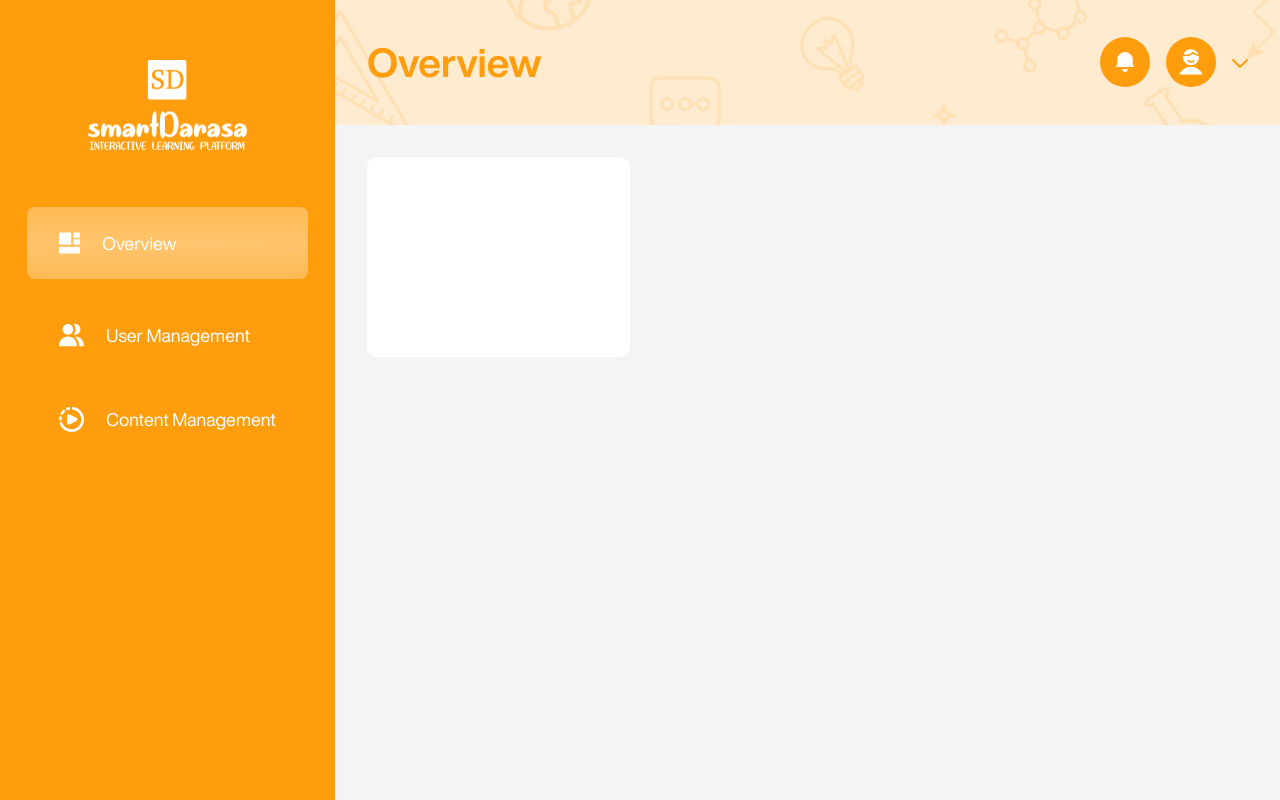
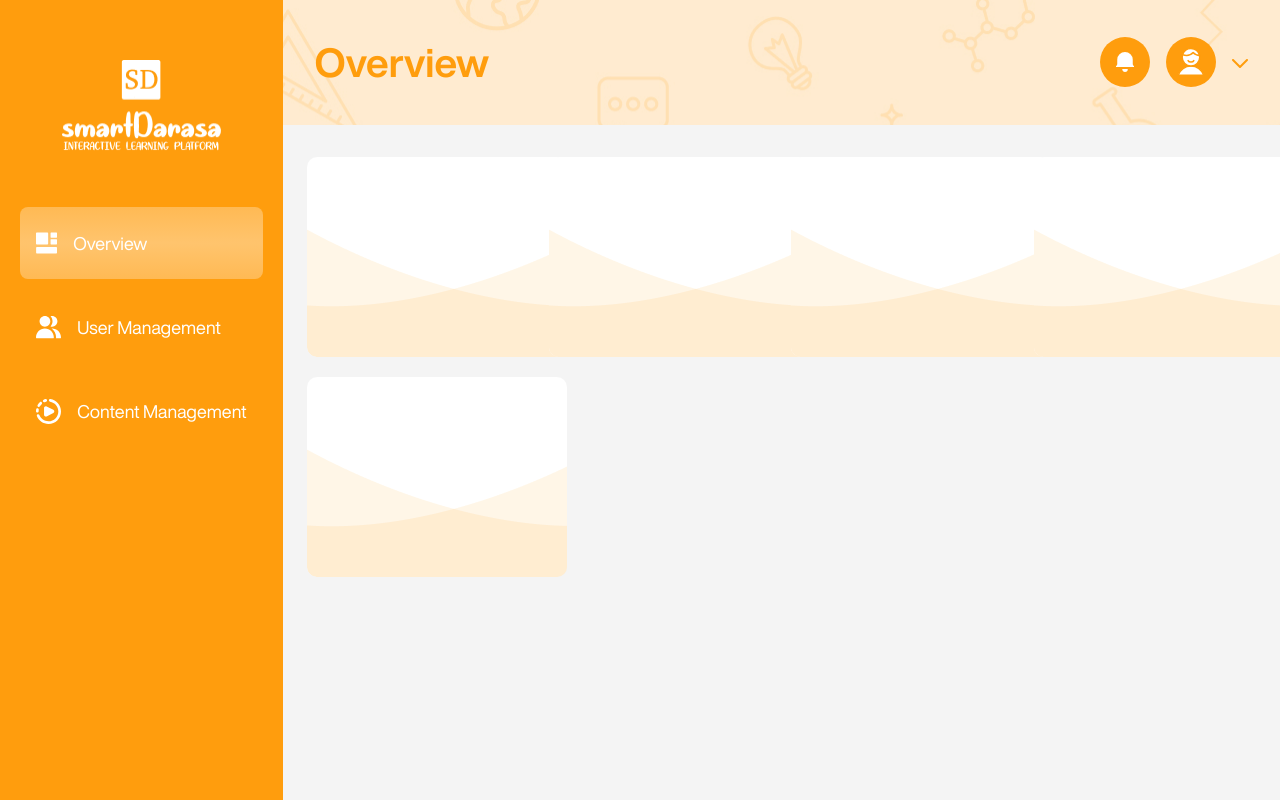
Before and after one commit to vaylette/SDAdmin, a Next.js app: page /dashboard in a window 1280 px wide. Built offline with nearby package versions, Linux system fonts and the light colour scheme.

Commit message:
Adjusted the side navbar layout and overview cards alignment

```diff
--- a/app/_components/aside.tsx
+++ b/app/_components/aside.tsx
@@ -8,13 +8,13 @@ export default function Aside() {
     const pathname = usePathname()
   return (
     <>
-      <aside className="h-full lg:w-[454px] 2xl:w-[404px] bg-orange-default flex flex-col items-center">
+      <aside className="h-full lg:w-[354px] 2xl:w-[404px] bg-orange-default flex flex-col items-center px-4">
          <div className="pt-[60px]">
             <Image src={logo} className="w-[159px] h-[91.2px]" alt="SmartDarasa" />
         </div>
         <ul className="flex flex-col pt-14 gap-3 text-lg text-white-default">
             <li>
-                <Link href='/dashboard' className={`w-auto h-auto py-[22px] px-8 flex flex-row items-center cursor-pointer gap-[22px] rounded-lg radial ${pathname === '/dashboard' && 'radial_active mb-2'}`}>
+                <Link href='/dashboard' className={`w-auto h-auto py-[22px] px-4 2xl:px-8 flex flex-row items-center cursor-pointer gap-4 rounded-lg radial ${pathname === '/dashboard' && 'radial_active'}`}>
                     <svg xmlns="http://www.w3.org/2000/svg" width="21" height="22" viewBox="0 0 21 22" fill="none">
                         <path d="M20 14.9546C20.5523 14.9546 21 15.4023 21 15.9546L21 20.3823C21 20.9346 20.5523 21.3823 20 21.3823L1.10989 21.3823C0.557602 21.3823 0.109886 20.9346 0.109886 20.3823L0.109886 15.9546C0.109886 15.4023 0.557602 14.9546 1.10989 14.9546L20 14.9546Z" fill="white"/>
                         <path d="M11.1619 0.492187C11.7141 0.492187 12.1619 0.939903 12.1619 1.49219L12.1619 11.5442C12.1619 12.0965 11.7141 12.5442 11.1619 12.5442L0.999979 12.5442C0.447695 12.5442 -1.95807e-05 12.0965 -1.95566e-05 11.5442L-2.00709e-05 1.49219C-2.00467e-05 0.939901 0.447695 0.492187 0.99998 0.492187L11.1619 0.492187Z" fill="white"/>
@@ -25,7 +25,7 @@ export default function Aside() {
                 </Link>
             </li>
             <li>
-                <Link href='/dashboard/user-management' className={`w-auto h-auto py-[22px] px-8 flex flex-row items-center gap-[22px] cursor-pointer radial rounded-lg ${pathname === '/dashboard/user-management' && 'radial_active mb-2'}`}>
+                <Link href='/dashboard/user-management' className={`w-auto h-auto py-[22px] px-4 2xl:px-8 flex flex-row items-center gap-4 cursor-pointer radial rounded-lg ${pathname === '/dashboard/user-management' && 'radial_active'}`}>
                     <svg xmlns="http://www.w3.org/2000/svg" width="25" height="23" viewBox="0 0 25 23" fill="none">
                         <path fillRule="evenodd" clipRule="evenodd" d="M14.2856 5.35711C14.2856 8.31576 11.8872 10.7142 8.92852 10.7142C5.96987 10.7142 3.57141 8.31576 3.57141 5.35711C3.57141 2.39846 5.96987 0 8.92852 0C11.8872 0 14.2856 2.39846 14.2856 5.35711ZM8.92852 12.4999C3.99743 12.4999 0 16.4973 0 21.4284C0 21.9215 0.399743 22.3212 0.892852 22.3212H16.9642C17.4573 22.3212 17.857 21.9215 17.857 21.4284C17.857 16.4973 13.8596 12.4999 8.92852 12.4999ZM24.1071 22.3212H19.9599C20.0441 22.0383 20.0893 21.7386 20.0893 21.4284C20.0893 17.7836 18.3422 14.547 15.6398 12.5101C15.7828 12.5033 15.9267 12.4999 16.0715 12.4999C21.0026 12.4999 25 16.4973 25 21.4284C25 21.9215 24.6003 22.3212 24.1071 22.3212ZM16.0715 10.7142C15.5327 10.7142 15.0125 10.6347 14.5219 10.4867C15.7614 9.13593 16.5179 7.33487 16.5179 5.35711C16.5179 3.37935 15.7614 1.57829 14.5219 0.227523C15.0125 0.0795418 15.5327 0 16.0715 0C19.0301 0 21.4286 2.39846 21.4286 5.35711C21.4286 8.31576 19.0301 10.7142 16.0715 10.7142Z" fill="white"/>
                     </svg>
@@ -33,7 +33,7 @@ export default function Aside() {
                 </Link>
             </li>
             <li>
-                <Link href='/dashboard/content-management' className={`w-auto h-auto py-[22px] px-8 flex flex-row items-center gap-[22px] cursor-pointer radial rounded-lg ${pathname === '/dashboard/content-management' && 'radial_active mb-2'}`}>
+                <Link href='/dashboard/content-management' className={`w-auto h-auto py-[22px] px-4 2xl:px-8 flex flex-row items-center gap-4 cursor-pointer radial rounded-lg ${pathname === '/dashboard/content-management' && 'radial_active'}`}>
                     <svg xmlns="http://www.w3.org/2000/svg" width="25" height="25" viewBox="0 0 25 25" fill="none">
                         <path d="M14.4465 0.0163865C13.7157 -0.0985971 13.0306 0.403804 12.9163 1.13853C12.8019 1.87326 13.3016 2.56208 14.0324 2.67707C18.7284 3.41597 22.3214 7.50355 22.3214 12.4324C22.3214 17.8859 17.9242 22.3069 12.5 22.3069C8.35466 22.3069 4.80601 19.7244 3.36502 16.0674C3.09259 15.3761 2.31427 15.0376 1.6266 15.3115C0.938933 15.5854 0.602317 16.368 0.874749 17.0593C2.70661 21.7083 7.21932 25 12.5 25C19.4035 25 25 19.3733 25 12.4324C25 6.15648 20.4259 0.957215 14.4465 0.0163865Z" fill="white"/>
                         <path d="M11.0068 1.05229C11.1912 1.77249 10.76 2.5066 10.0436 2.69196C9.59255 2.80869 9.15401 2.95687 8.73042 3.13405C8.04749 3.41971 7.26355 3.09467 6.97943 2.40805C6.6953 1.72144 7.01859 0.933251 7.70152 0.647591C8.24154 0.421707 8.80075 0.232752 9.37598 0.0838969C10.0923 -0.101469 10.8225 0.332097 11.0068 1.05229Z" fill="white"/>
--- a/app/dashboard/page.tsx
+++ b/app/dashboard/page.tsx
@@ -2,11 +2,23 @@
 export default function Dashboard() {
   return (
     <>
-      <div className='w-full h-full p-8'>
+      <div className='w-full h-full py-8 px-6'>
         <div className='grid grid-cols-4 gap-5'>
-          <div className='w-[263px] h-[200px] bg-white-default rounded-[10px]'>
+          <div className='w-[260px] h-[200px] bg-overview bg-white-default rounded-[10px] '>
 
           </div>
+          <div className='w-[260px] h-[200px] bg-overview bg-white-default rounded-[10px] '>
+
+          </div>
+          <div className='w-[260px] h-[200px] bg-overview bg-white-default rounded-[10px] '>
+
+          </div>
+          <div className='w-[260px] h-[200px] bg-overview bg-white-default rounded-[10px] '>
+
+          </div>
+          <div className='w-[260px] h-[200px] bg-overview bg-white-default rounded-[10px] '>
+
+            </div>
         </div>
       </div>
     </>
--- a/tailwind.config.ts
+++ b/tailwind.config.ts
@@ -14,6 +14,7 @@ const config: Config = {
       backgroundImage: {
         'auth': "url('/images/background/auth.jpg')",
         'header': "url('/images/background/header.jpg')",
+        'overview': "url('/images/background/overview_card.png')",
       },
       dropShadow: {
         'auth' : '0px 40px 50px rgba(0, 0, 0, 0.15)',
```
